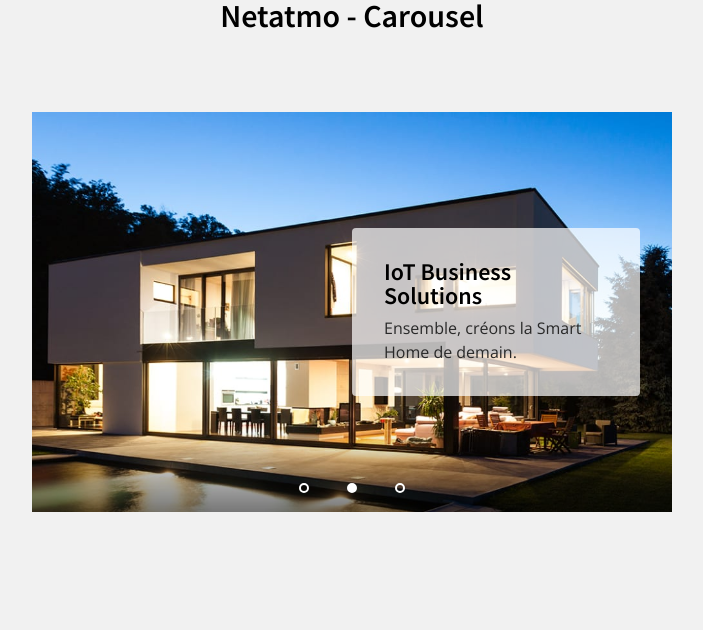
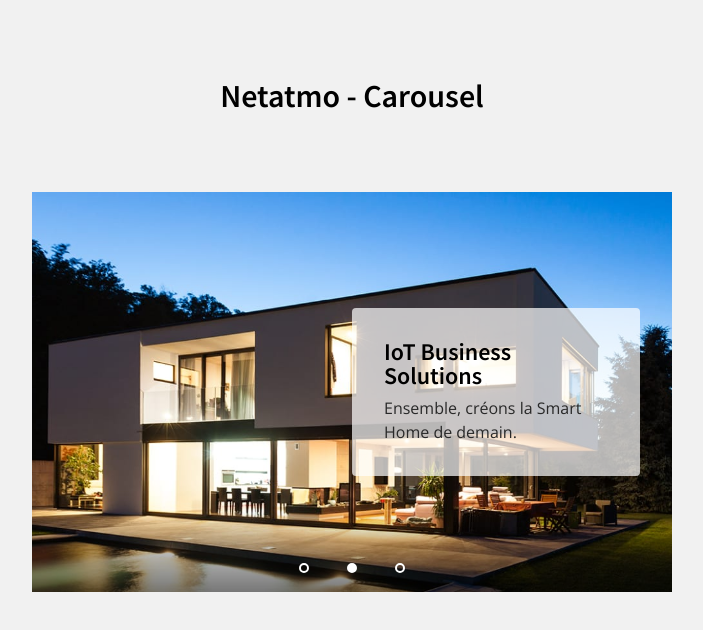
Before and after one commit to Shawnuke/exercice-technique, a plain HTML site: page index.html in a window 1280 px wide. Shown: the whole page, without its empty margins (288-991 px from the left). Drawn offline with nearby package versions, Linux system fonts and the light colour scheme.

Commit message:
added margin to h1 and changed demo link in readme

```diff
--- a/assets/css/style.css
+++ b/assets/css/style.css
@@ -10,14 +10,14 @@ body
     justify-content: center;
     align-items: center;
     flex-direction: column;
-    margin-bottom: 520px;
+    margin-bottom: 50px;
 }
 
 h1
 {
     font-family: 'Source Sans Pro', sans-serif;
     font-size: 2rem;
-    margin-bottom: 5rem;
+    margin: 5rem 0;
     left: 50%;
 }
 
```
Also changed, not shown: 1 other file.
